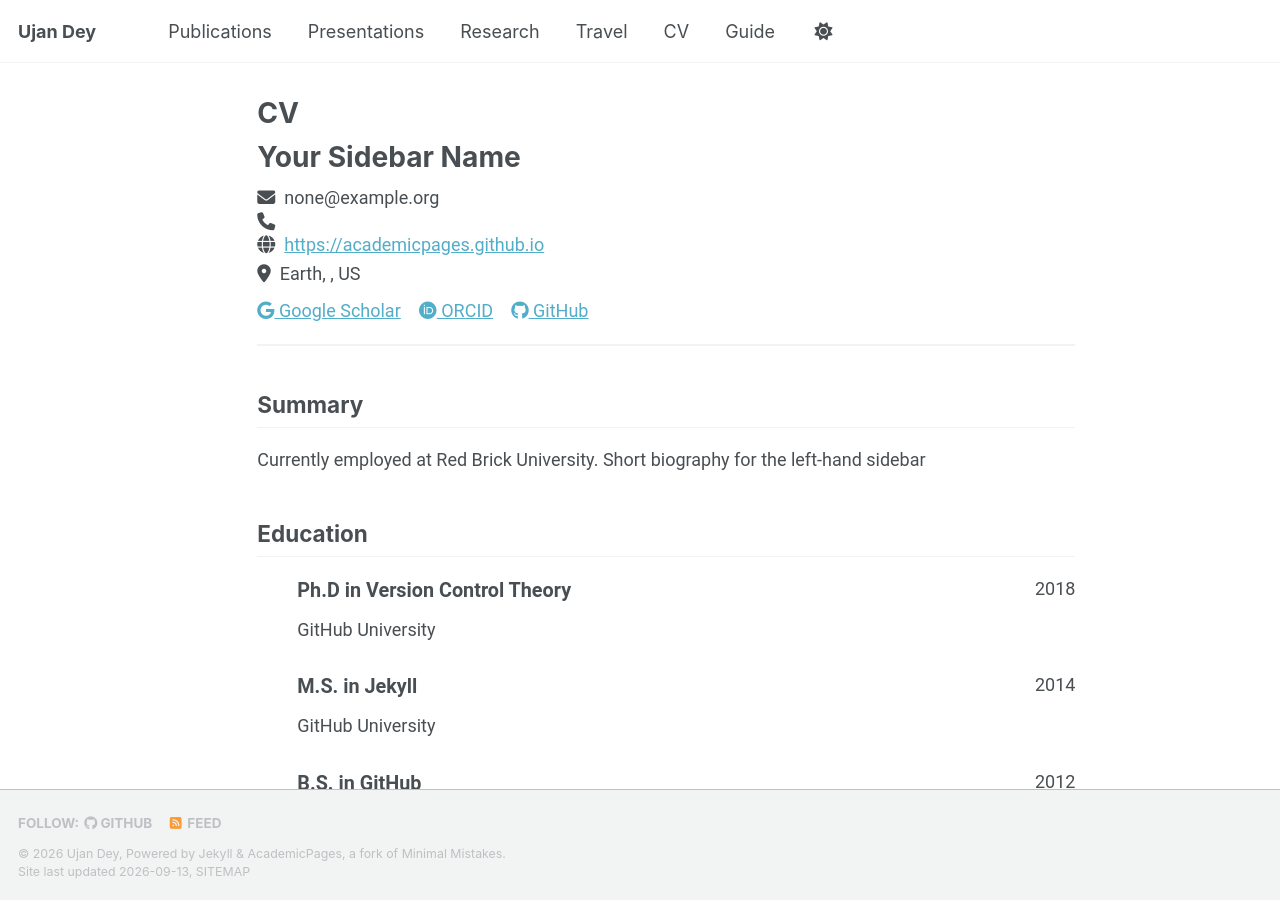
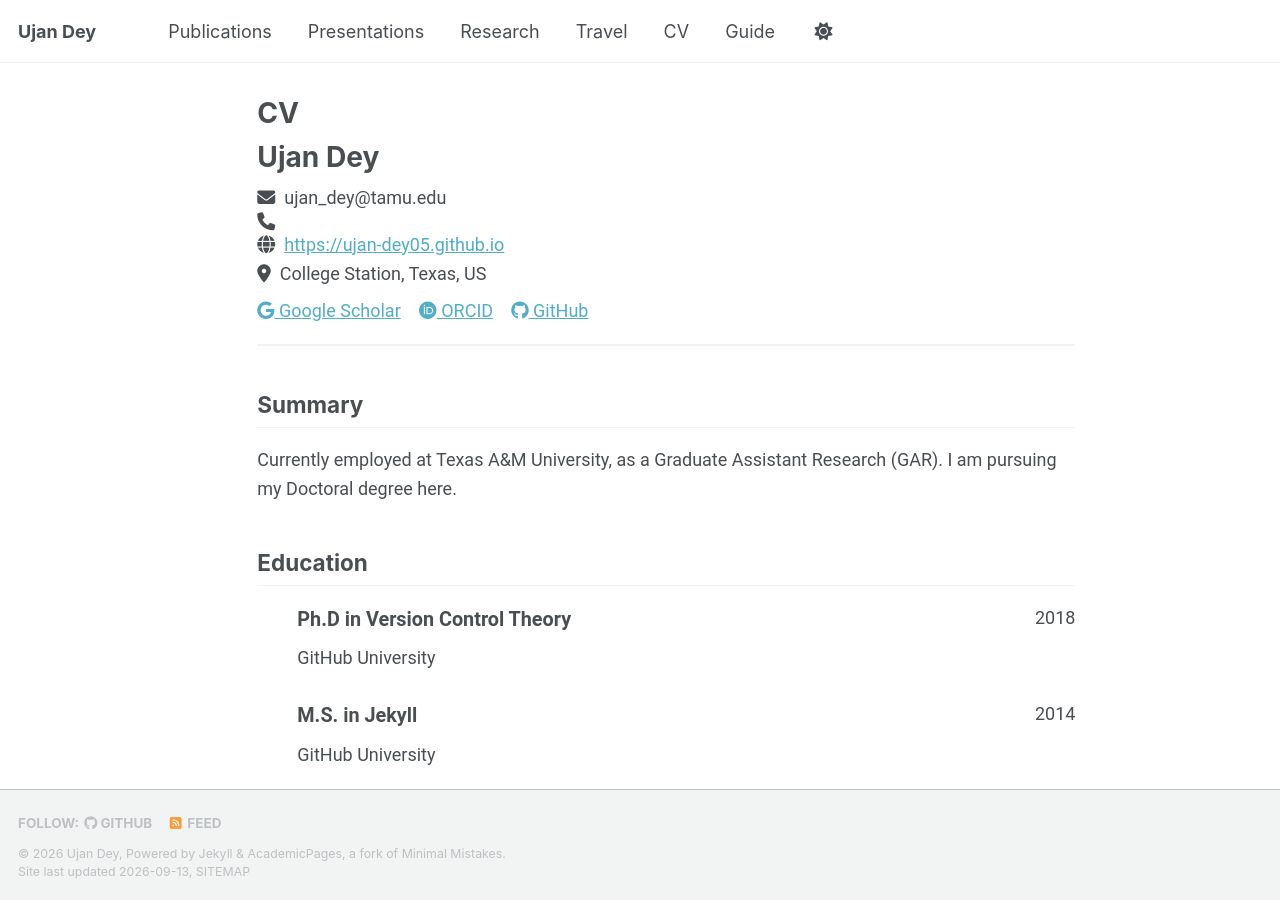
Before and after one commit to Ujan-dey05/ujan-dey05.github.io, a Jekyll site: the page built from _pages/cv-json.md, in a window 1280 px wide and 900 px high. Built offline with Jekyll 4.4.1, drawn with Linux system fonts in a browser that asks for light colours; a style sheet for code colours, icons or effects is not loaded.

Commit message:
Update cv.json

```diff
--- a/_data/cv.json
+++ b/_data/cv.json
@@ -1,16 +1,16 @@
 {
   "basics": {
-    "name": "Your Sidebar Name",
-    "email": "none@example.org",
+    "name": "Ujan Dey",
+    "email": "ujan_dey@tamu.edu",
     "phone": "",
-    "website": "https://academicpages.github.io",
-    "summary": "Currently employed at Red Brick University. Short biography for the left-hand sidebar",
+    "website": "https://ujan-dey05.github.io",
+    "summary": "Currently employed at Texas A&M University, as a Graduate Assistant Research (GAR). I am pursuing my Doctoral degree here.",
     "location": {
       "address": "",
       "postalCode": "",
-      "city": "Earth",
+      "city": "College Station",
       "countryCode": "US",
-      "region": ""
+      "region": "Texas"
     },
     "profiles": [
       {
```
